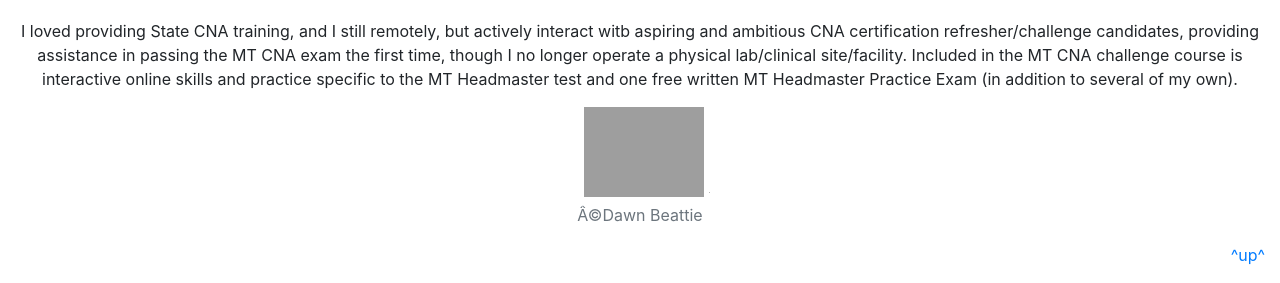
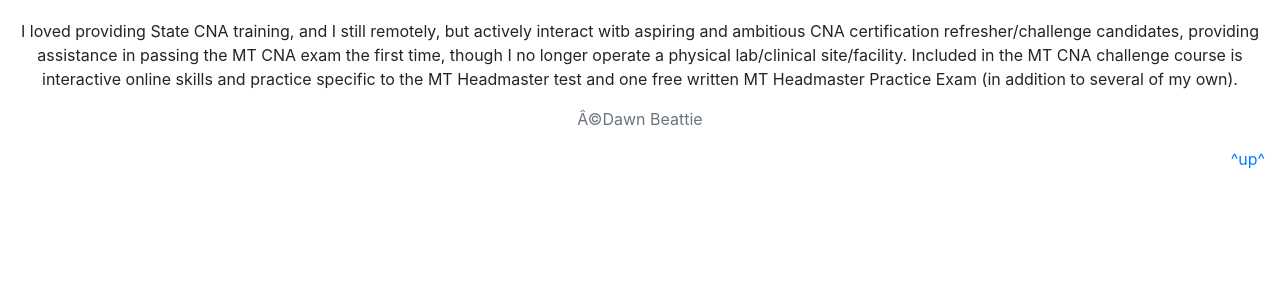
Before and after one commit to heartandhandstraining/CNA, a plain HTML site: page index.html in a window 1280 px wide. Shown: the part 652-935 px from the top of the page. After the commit the page ends 839 px from the top, so only its background shows below. Drawn offline with nearby package versions, Linux system fonts and the light colour scheme; grey boxes are pictures that could not be loaded; a script that the page names is missing.

Commit message:
Update index.html

```diff
--- a/index.html
+++ b/index.html
@@ -142,15 +142,14 @@
          specific to the MT Headmaster test and one free written MT Headmaster Practice Exam (in addition to several of my own).
       </p>
 <!-- <div class="buttons "> -->
-      <div>
+<!--       <div>
         <form action="https://www.paypal.com/cgi-bin/webscr" method="post" target="_top">
           <input type="hidden" name="cmd" value="_s-xclick">
           <input type="hidden" name="hosted_button_id" value="KCCZP2LRT3D62">&nbsp;&nbsp;
           <input type="image" width="120px" src="https://www.keepandshare.com/userpics/h/e/a/r/tnhandstraining/2018-06/ss/pay_start-48797121.jpg?ts=1528171395" border="0" name="submit" alt="PayPal - The safer, easier way to pay online!">
           <img alt="Payment Link" src="https://www.paypalobjects.com/en_US/i/scr/pixel.gif" width="1" height="1">
          </form>
-         <!-- <a class="btn btn-primary " href="#">Get Help</a> -->
-      </div>
+      </div>-->
     </div>
   </main>
 
```
